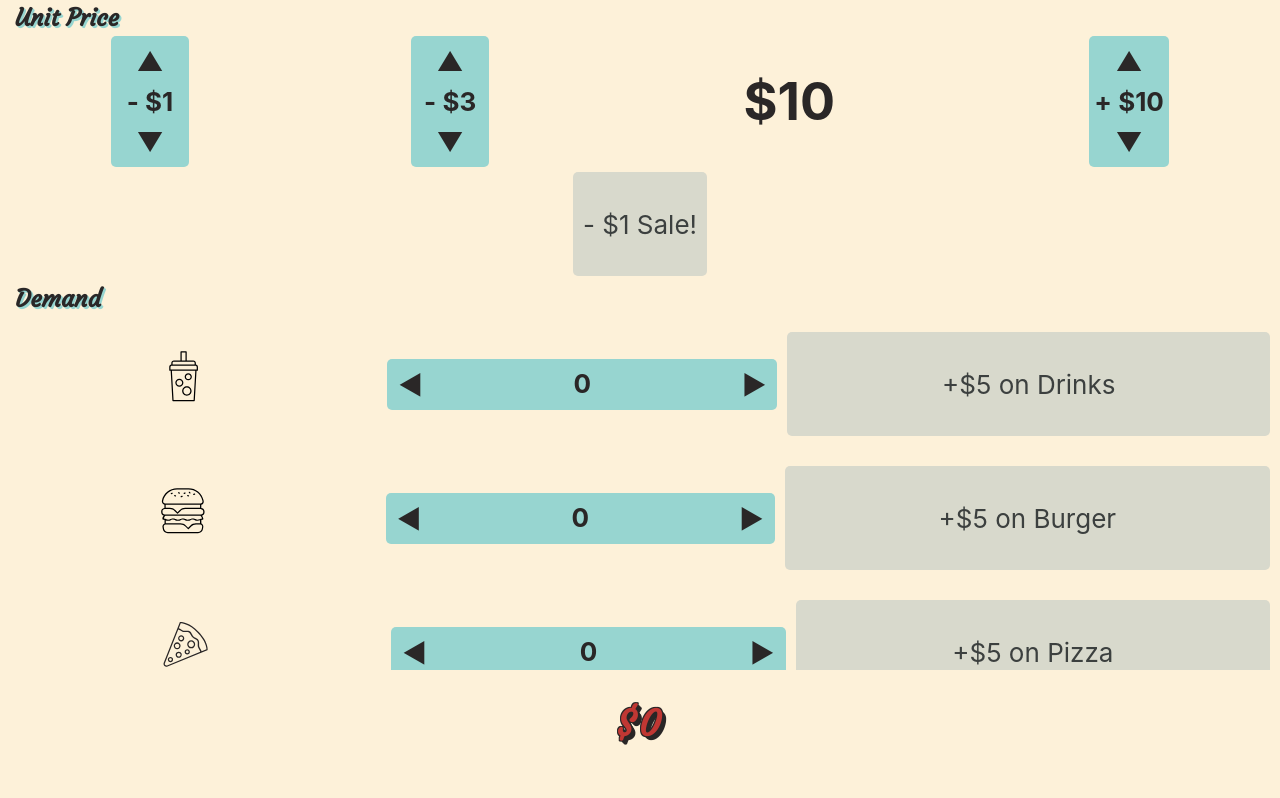
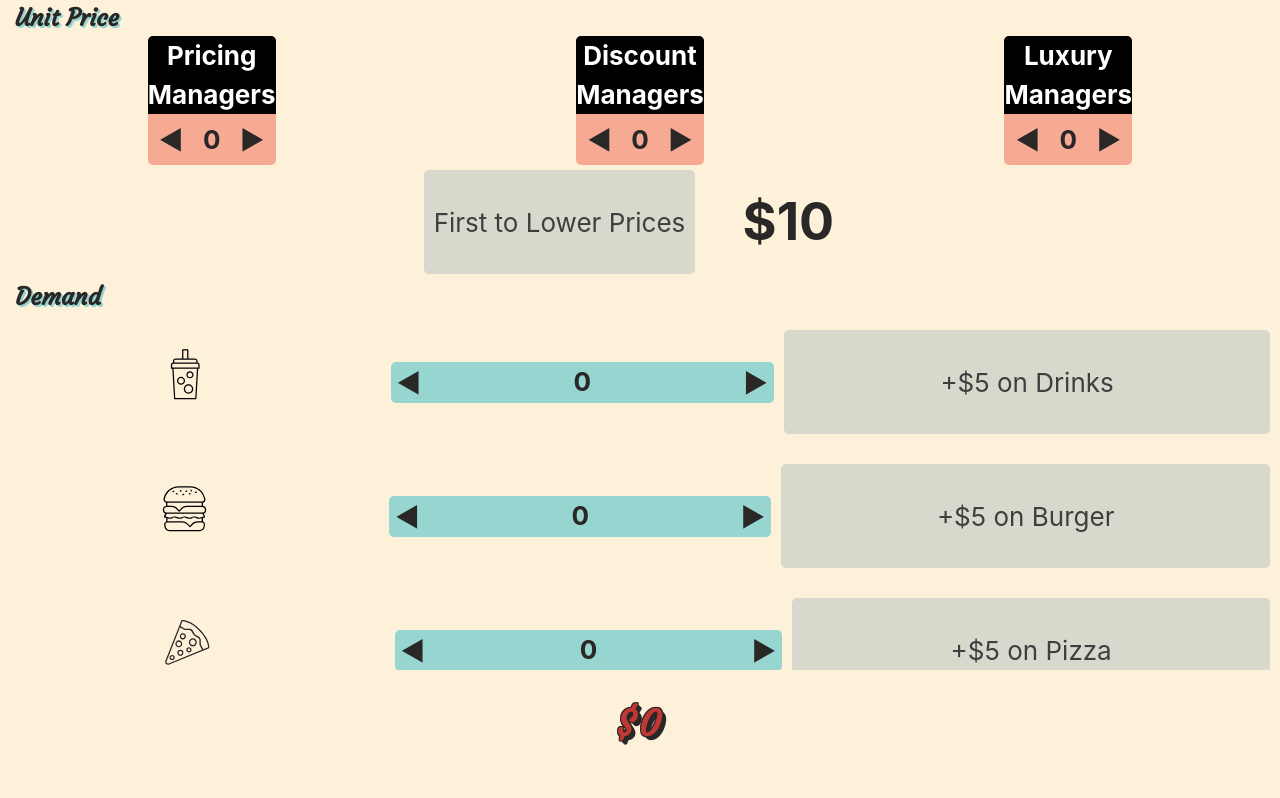
Before and after one commit to egnwd/food-chain-magnate, a React (Create React App) app: page / in a window 1280 px wide. Shown: the top 798 px of the page. Built offline with nearby package versions, Linux system fonts and the light colour scheme.

Commit message:
Changes unit price button style
Now with a title at the top and a horizontal counter underneath,
organised in a grid and a pink background.

```diff
--- a/src/App.css
+++ b/src/App.css
@@ -1,4 +1,4 @@
-@import url('https://fonts.googleapis.com/css2?family=Courgette&display=swap');
+@import url("https://fonts.googleapis.com/css2?family=Courgette&display=swap");
 
 /* Box sizing rules */
 *,
@@ -23,8 +23,8 @@ dd {
 }
 
 /* Remove list styles on ul, ol elements with a list role, which suggests default styling will be removed */
-ul[role='list'],
-ol[role='list'] {
+ul[role="list"],
+ol[role="list"] {
   list-style: none;
 }
 
@@ -63,7 +63,7 @@ select {
 /* Remove all animations, transitions and smooth scroll for people that prefer not to see them */
 @media (prefers-reduced-motion: reduce) {
   html:focus-within {
-   scroll-behavior: auto;
+    scroll-behavior: auto;
   }
 
   *,
@@ -104,7 +104,7 @@ select {
 }
 
 h1 {
-  font-family: 'Courgette', cursive;
+  font-family: "Courgette", cursive;
   color: rgb(192, 55, 51);
   font-weight: 700;
   font-size: 4.4vh;
@@ -128,7 +128,7 @@ h1 {
 }
 
 h2 {
-  font-family: 'Courgette', cursive;
+  font-family: "Courgette", cursive;
   color: rgb(42, 39, 39);
   font-weight: 700;
   font-size: 3vh;
@@ -198,7 +198,6 @@ button:focus {
   display: flex;
   flex-direction: column;
   background: rgb(151, 213, 208);
-  padding: 5px;
   border-radius: 5px;
   min-width: 3em;
   font: cursive;
--- a/src/Components/HouseDemandContext.tsx
+++ b/src/Components/HouseDemandContext.tsx
@@ -10,9 +10,9 @@ type Milestones = {
 };
 
 type UnitPrice = {
+  pricingManagers: number;
   discountManagers: number;
   luxuryManagers: number;
-  discountDirectors: number;
   unitPrice: number;
 };
 
@@ -50,8 +50,8 @@ export const HouseDemandContext = createContext<HouseDemand>({
     hasFirstWaitress: false,
   },
   unitPrice: {
+    pricingManagers: 0,
     discountManagers: 0,
-    discountDirectors: 0,
     luxuryManagers: 0,
     unitPrice: 10,
   },
@@ -83,8 +83,8 @@ export const HouseDemandProvider: React.FC<HouseDemandProviderProps> = ({ childr
   });
 
   const [unitPrice, setUnitPrice] = useState<UnitPrice>({
+    pricingManagers: 0,
     discountManagers: 0,
-    discountDirectors: 0,
     luxuryManagers: 0,
     unitPrice: 10,
   });
--- /dev/null
+++ b/src/Components/LabelledIncrementer.tsx
@@ -0,0 +1,41 @@
+import React, { ReactNode } from "react";
+import FoodChainMagnatePalette from "./ColorPalette";
+
+type NumberButtonProps = {
+  label: ReactNode;
+  counter: number;
+  onIncrement: () => void;
+  onDecrement: () => void;
+};
+
+const LabelledIncrementer: React.FC<NumberButtonProps> = ({ label, counter, onIncrement, onDecrement }) => {
+  return (
+    <div
+      className="numberCruncher"
+      style={{
+        display: "flex",
+        flexDirection: "column",
+        minWidth: "120px",
+        backgroundColor: FoodChainMagnatePalette.discounters,
+      }}
+    >
+      <div style={{ backgroundColor: "black", color: "white", borderRadius: "5px 5px 0px 0px" }}>{label}</div>
+      <div
+        className="counter"
+        style={{
+          display: "flex",
+          flexDirection: "row",
+          justifyContent: "space-between",
+          alignItems: "center",
+          padding: "5px",
+        }}
+      >
+        <button onClick={onDecrement}>◀</button>
+        <span>{counter.toString()}</span>
+        <button onClick={onIncrement}>▶</button>
+      </div>
+    </div>
+  );
+};
+
+export default LabelledIncrementer;
--- a/src/Components/UnitPriceArea.tsx
+++ b/src/Components/UnitPriceArea.tsx
@@ -1,13 +1,33 @@
 import React, { useContext } from "react";
-import NumberButton from "./NumberButton";
+import LabelledIncrementer from "./LabelledIncrementer";
 import { HouseDemandContext } from "./HouseDemandContext";
 import Title from "./Title";
 import ToggleButton from "./ToggleButton";
 import FoodChainMagnatePalette from "./ColorPalette";
 
 const UnitPriceArea: React.FC = () => {
-  const { unitPrice, setUnitPrice, milestones, setMilestones } =
-    useContext(HouseDemandContext);
+  const { unitPrice, setUnitPrice, milestones, setMilestones } = useContext(HouseDemandContext);
+
+  const handleAddPricingManager = () => {
+    if (unitPrice.unitPrice - 1 <= 0) {
+      return;
+    }
+    setUnitPrice({
+      ...unitPrice,
+      unitPrice: unitPrice.unitPrice - 1,
+      pricingManagers: unitPrice.pricingManagers + 1,
+    });
+  };
+
+  const handleRemovePricingManager = () => {
+    if (unitPrice.pricingManagers > 0) {
+      setUnitPrice({
+        ...unitPrice,
+        unitPrice: unitPrice.unitPrice + 1,
+        pricingManagers: unitPrice.pricingManagers - 1,
+      });
+    }
+  };
 
   const handleAddDiscountManager = () => {
     if (unitPrice.unitPrice - 1 <= 0) {
@@ -26,27 +46,6 @@ const UnitPriceArea: React.FC = () => {
         ...unitPrice,
         unitPrice: unitPrice.unitPrice + 1,
         discountManagers: unitPrice.discountManagers - 1,
-      });
-    }
-  };
-
-  const handleAddDiscountDirector = () => {
-    if (unitPrice.unitPrice - 3 <= 0) {
-      return;
-    }
-    setUnitPrice({
-      ...unitPrice,
-      unitPrice: unitPrice.unitPrice - 3,
-      discountDirectors: unitPrice.discountDirectors + 1,
-    });
-  };
-
-  const handleRemoveDiscountDirector = () => {
-    if (unitPrice.discountDirectors > 0) {
-      setUnitPrice({
-        ...unitPrice,
-        unitPrice: unitPrice.unitPrice + 3,
-        discountDirectors: unitPrice.discountDirectors - 1,
       });
     }
   };
@@ -72,16 +71,12 @@ const UnitPriceArea: React.FC = () => {
   };
 
   const handlePermanentDiscount = () => {
-    if (
-      unitPrice.unitPrice + (!milestones.hasPermanentDiscount ? -1 : 1) <=
-      0
-    ) {
+    if (unitPrice.unitPrice + (!milestones.hasPermanentDiscount ? -1 : 1) <= 0) {
       return;
     }
     setUnitPrice({
       ...unitPrice,
-      unitPrice:
-        unitPrice.unitPrice + (!milestones.hasPermanentDiscount ? -1 : 1),
+      unitPrice: unitPrice.unitPrice + (!milestones.hasPermanentDiscount ? -1 : 1),
     });
     setMilestones({
       ...milestones,
@@ -95,37 +90,71 @@ const UnitPriceArea: React.FC = () => {
       <div
         style={{
           display: "flex",
-          flexWrap: "wrap",
+          gap: "5px",
           justifyContent: "space-around",
-          alignItems: "center",
           minWidth: "100vw",
         }}
       >
-        <NumberButton
-          label="- $1"
+        <LabelledIncrementer
+          label={
+            <span>
+              Pricing<br></br>Managers
+            </span>
+          }
+          counter={unitPrice.pricingManagers}
+          onIncrement={handleAddPricingManager}
+          onDecrement={handleRemovePricingManager}
+        />
+        <LabelledIncrementer
+          label={
+            <span>
+              Discount<br></br>Managers
+            </span>
+          }
+          counter={unitPrice.discountManagers}
           onIncrement={handleAddDiscountManager}
           onDecrement={handleRemoveDiscountManager}
         />
-        <NumberButton
-          label="- $3"
-          onIncrement={handleAddDiscountDirector}
-          onDecrement={handleRemoveDiscountDirector}
-        />
-        <div style={{ minWidth: "3em", fontSize: "2em", fontWeight: 700 }}>
-          ${unitPrice.unitPrice}
-        </div>
-        <NumberButton
-          label="+ $10"
+        <LabelledIncrementer
+          label={
+            <span>
+              Luxury<br></br>Managers
+            </span>
+          }
+          counter={unitPrice.luxuryManagers}
           onIncrement={handleAddLuxuryManager}
           onDecrement={handleRemoveLuxuryManager}
         />
       </div>
-      <ToggleButton
-        label="- $1 Sale!"
-        active={milestones.hasPermanentDiscount}
-        onClick={handlePermanentDiscount}
-        activeColor={FoodChainMagnatePalette.discounters}
-      />
+      <div
+        style={{
+          display: "flex",
+          gap: "5px",
+          maxWidth: "70vw",
+          justifyContent: "space-around",
+        }}
+      >
+        <div style={{ display: "flex" }}>
+          <ToggleButton
+            label="First to Lower Prices"
+            active={milestones.hasPermanentDiscount}
+            onClick={handlePermanentDiscount}
+            activeColor={FoodChainMagnatePalette.discounters}
+          />
+        </div>
+        <div
+          style={{
+            minWidth: "3em",
+            fontSize: "2em",
+            fontWeight: 700,
+            display: "flex",
+            justifyContent: "center",
+            alignItems: "center",
+          }}
+        >
+          <div>${unitPrice.unitPrice}</div>
+        </div>
+      </div>
     </section>
   );
 };
```
